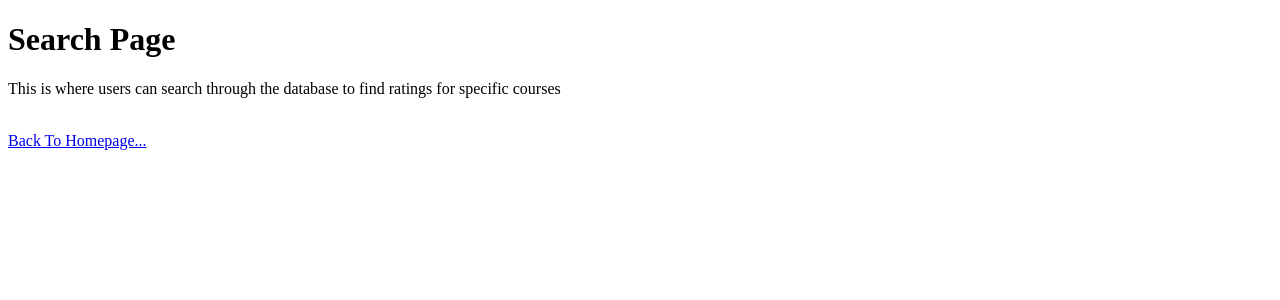
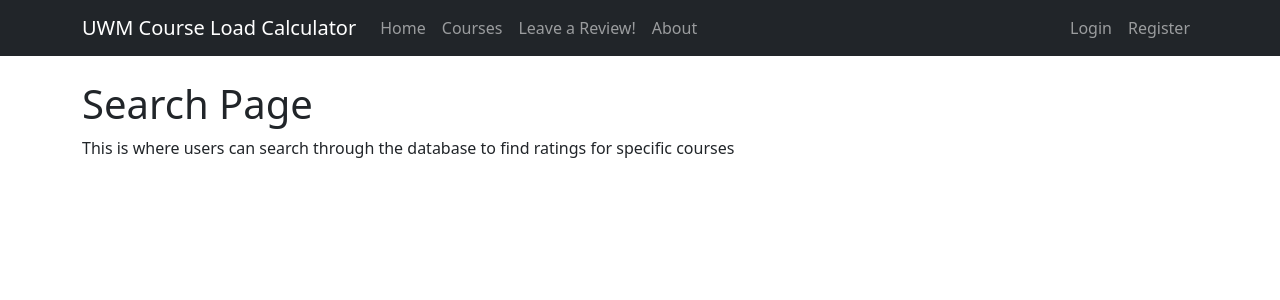
Before and after one commit to hoffm673/CapstoneProject, a Django app: page /search/ in a window 1280 px wide. Shown: the top 300 px of the page. Run offline with Django 5.2, Linux system fonts and the light colour scheme.

Commit message:
added about page and linked all pages with navigation bar

```diff
--- a/main/urls.py
+++ b/main/urls.py
@@ -7,4 +7,5 @@ urlpatterns = [
     path('search/', views.search, name='search'),
     path('login/', views.login_view, name='login'),
     path('register/', views.register_view, name='register'),
+    path('about/', views.about, name='about'),
 ]
--- a/main/views.py
+++ b/main/views.py
@@ -10,6 +10,9 @@ def review(request):
 
 def search(request):
     return render(request, 'search.html')
+
+def about(request):
+    return render(request, "about.html")
 
 def login_view(request):
     if request.method == 'POST':
--- a/templates/base.html
+++ b/templates/base.html
@@ -46,16 +46,26 @@
                     </li>
 
                     <li class="nav-item">
-                        <a class="nav-link" href="#">
+                        <a class="nav-link" href="{% url 'search' %}">
                             Courses
                         </a>
                     </li>
 
                     <li class="nav-item">
-                        <a class="nav-link" href="#">
+                        <a class="nav-link" href="{% url 'review' %}">
+                            Leave a Review!
+                        </a>
+                    </li>
+
+                    <li class="nav-item">
+                        <a class="nav-link" href="{% url 'about' %}">
                             About
                         </a>
                     </li>
+
+
+
+
 
                 </ul>
 
--- a/templates/review.html
+++ b/templates/review.html
@@ -12,8 +12,6 @@
 
     <h1>Submit A Review Page</h1>
     <p>This is where users will submit reviews</p>
-    <br>
-    <a href="{% url 'home' %}"> Back To Homepage...</a>
 
 </body>
 </html>
--- a/templates/search.html
+++ b/templates/search.html
@@ -6,10 +6,14 @@
 </head>
 <body>
 
+{% extends "base.html" %}
+
+{% block content %}
+
     <h1>Search Page</h1>
     <p>This is where users can search through the database to find ratings for specific courses</p>
-    <br>
-    <a href="{% url 'home' %}"> Back To Homepage...</a>
+
+{% endblock %}
 
 </body>
 </html>
```
Also changed, not shown: templates/about.html (added, +25 -0 lines).
